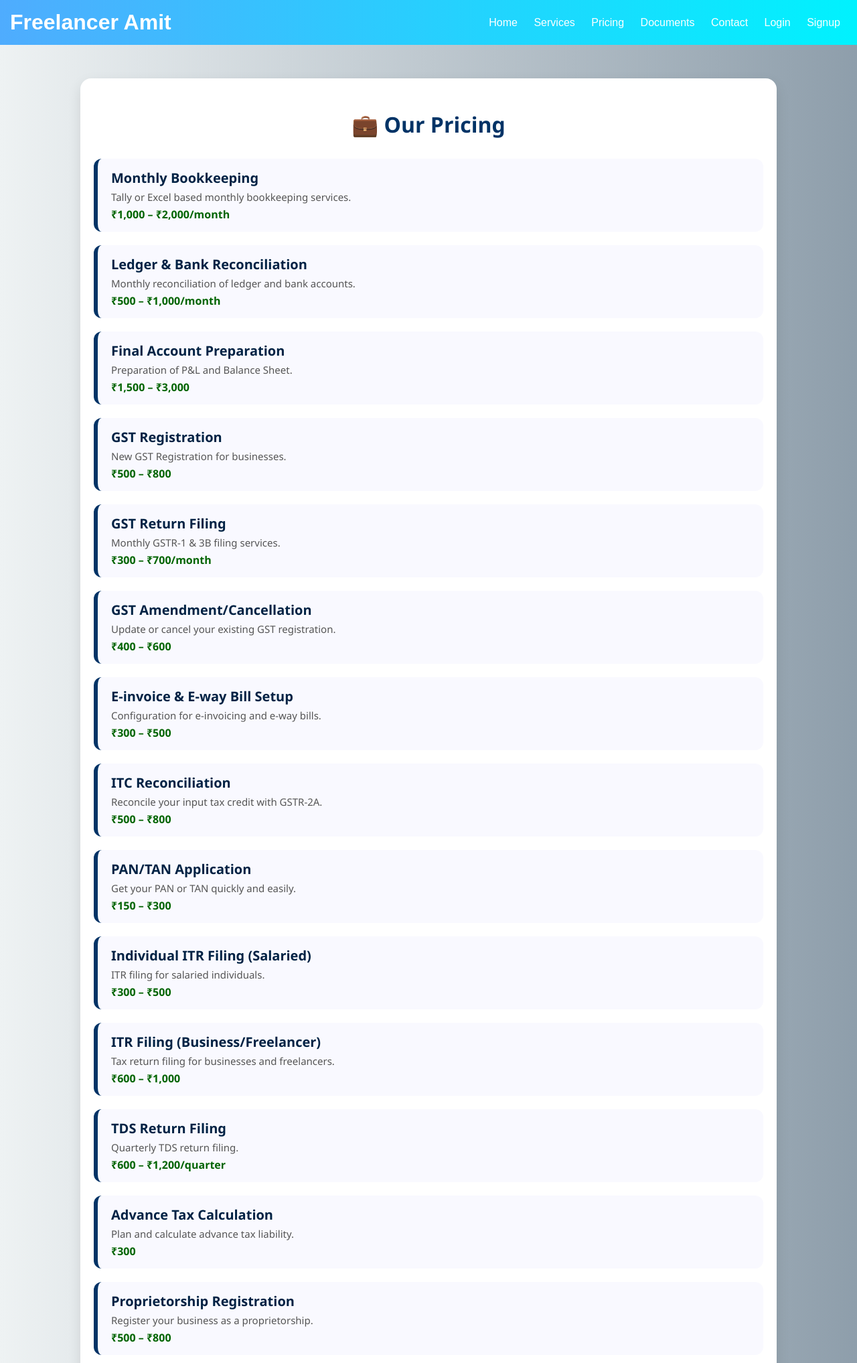
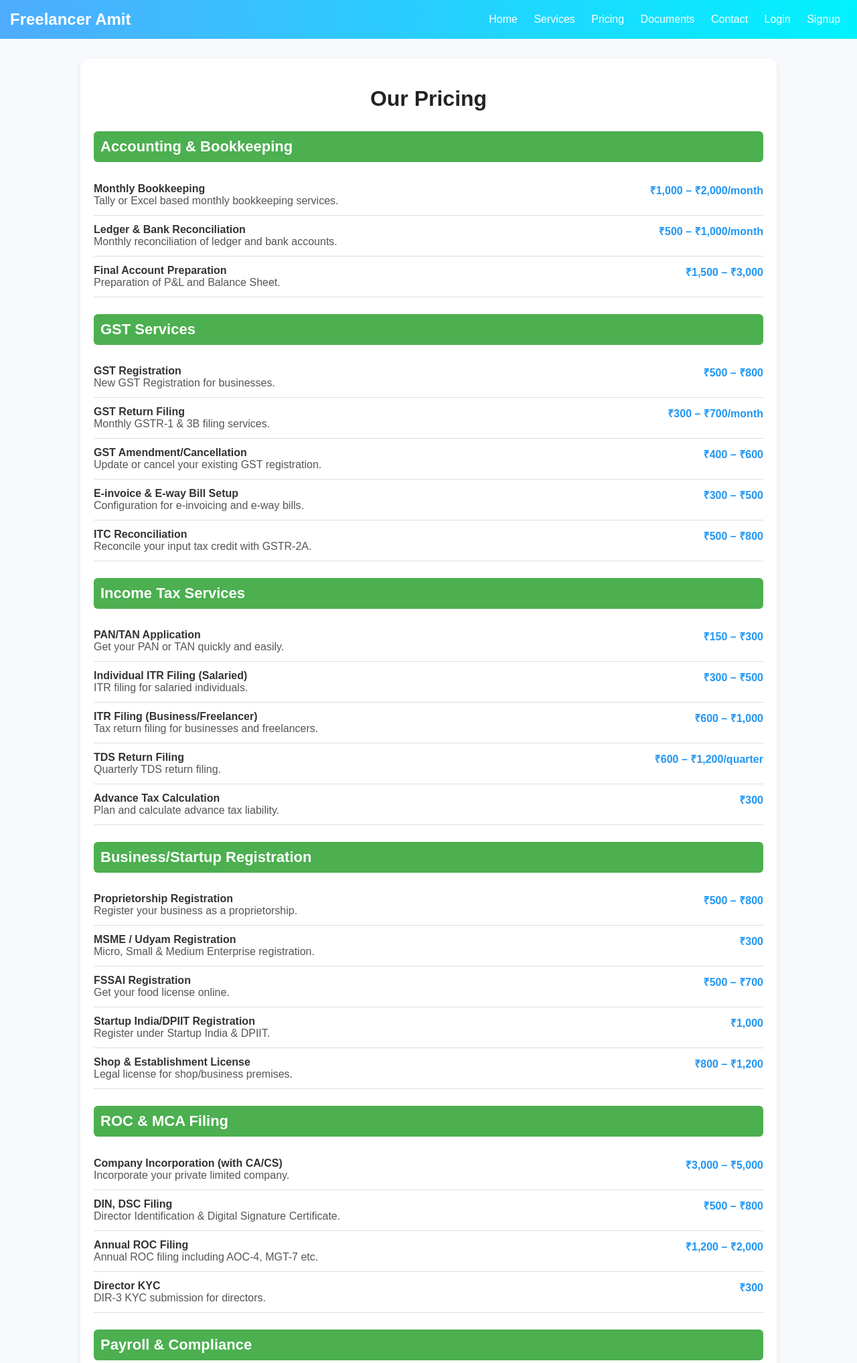
Before and after one commit to AMIT8480927094/freelancer-amit-site, a Flask app: page /pricing in a window 1280 px wide. Shown: the top 2035 px of the page at 67% size. Run offline with Flask 3, Linux system fonts and the light colour scheme.

Commit message:
Update pricing.html

```diff
--- a/templates/pricing.html
+++ b/templates/pricing.html
@@ -3,84 +3,82 @@
 <html lang="en">
 <head>
     <meta charset="UTF-8">
-    <title>Pricing - Freelancer Amit</title>
+    <title>Service Pricing – Freelancer Amit</title>
     <style>
         body {
-            font-family: 'Segoe UI', sans-serif;
-            background: linear-gradient(to right, #eef2f3, #8e9eab);
+            font-family: Arial, sans-serif;
+            background: #f7f9fc;
             margin: 0;
             padding: 0;
         }
-
-        .container {
+        .pricing-container {
             max-width: 1000px;
-            margin: 50px auto;
+            margin: 30px auto;
             padding: 20px;
             background: white;
-            border-radius: 16px;
-            box-shadow: 0 8px 20px rgba(0, 0, 0, 0.1);
+            border-radius: 12px;
+            box-shadow: 0 4px 8px rgba(0,0,0,0.08);
         }
-
-        h2 {
+        h1 {
             text-align: center;
-            color: #003366;
+            color: #222;
             margin-bottom: 30px;
-            font-size: 32px;
         }
-
-        .service-box {
-            background: #f9f9ff;
-            margin-bottom: 20px;
-            border-left: 6px solid #003366;
-            padding: 15px 20px;
-            border-radius: 12px;
-            transition: 0.3s ease-in-out;
+        .category {
+            margin-bottom: 25px;
         }
-
-        .service-box:hover {
-            background: #e0ecf7;
-            transform: scale(1.02);
+        .category h2 {
+            font-size: 22px;
+            background: #4CAF50;
+            color: white;
+            padding: 10px;
+            border-radius: 6px;
         }
-
+        .service-item {
+            border-bottom: 1px solid #ddd;
+            padding: 12px 0;
+        }
         .service-title {
             font-weight: bold;
-            color: #002244;
-            font-size: 20px;
+            color: #333;
         }
-
         .service-desc {
-            margin: 5px 0;
-            font-size: 15px;
             color: #555;
         }
-
         .service-price {
-            color: #006400;
+            float: right;
             font-weight: bold;
-            margin-top: 5px;
-            font-size: 16px;
-        }
-
-        @media screen and (max-width: 600px) {
-            .container {
-                margin: 20px;
-            }
-            h2 {
-                font-size: 24px;
-            }
+            color: #2196F3;
         }
     </style>
 </head>
 <body>
-    <div class="container">
-        <h2>💼 Our Pricing</h2>
-        {% for name, details in services.items() %}
-        <div class="service-box">
-            <div class="service-title">{{ details.title }}</div>
-            <div class="service-desc">{{ details.desc }}</div>
-            <div class="service-price">{{ details.price }}</div>
+    <div class="pricing-container">
+        <h1>Our Pricing</h1>
+
+        {% set categories = {
+            "Accounting & Bookkeeping": ["bookkeeping", "reconciliation", "finalaccounts"],
+            "GST Services": ["gstregistration", "gstfiling", "gstupdate", "ewaybill", "itc"],
+            "Income Tax Services": ["pan", "itr", "itrbusiness", "tds", "advancetax"],
+            "Business/Startup Registration": ["proprietorship", "msme", "fssai", "startupindia", "shoplicense"],
+            "ROC & MCA Filing": ["companyinc", "dsc", "roc", "dirkyc"],
+            "Payroll & Compliance": ["pfesi", "pfesireturn", "salaryslip", "pt"],
+            "Documents & Reporting": ["projectreport", "invoice", "docchecklist", "quotation"]
+        } %}
+
+        {% for category, keys in categories.items() %}
+        <div class="category">
+            <h2>{{ category }}</h2>
+            {% for key in keys %}
+            <div class="service-item">
+                <span class="service-title">{{ services[key].title }}</span>
+                <span class="service-price">{{ services[key].price }}</span>
+                <div class="service-desc">{{ services[key].desc }}</div>
+            </div>
+            {% endfor %}
         </div>
         {% endfor %}
+
     </div>
 </body>
 </html>
```
